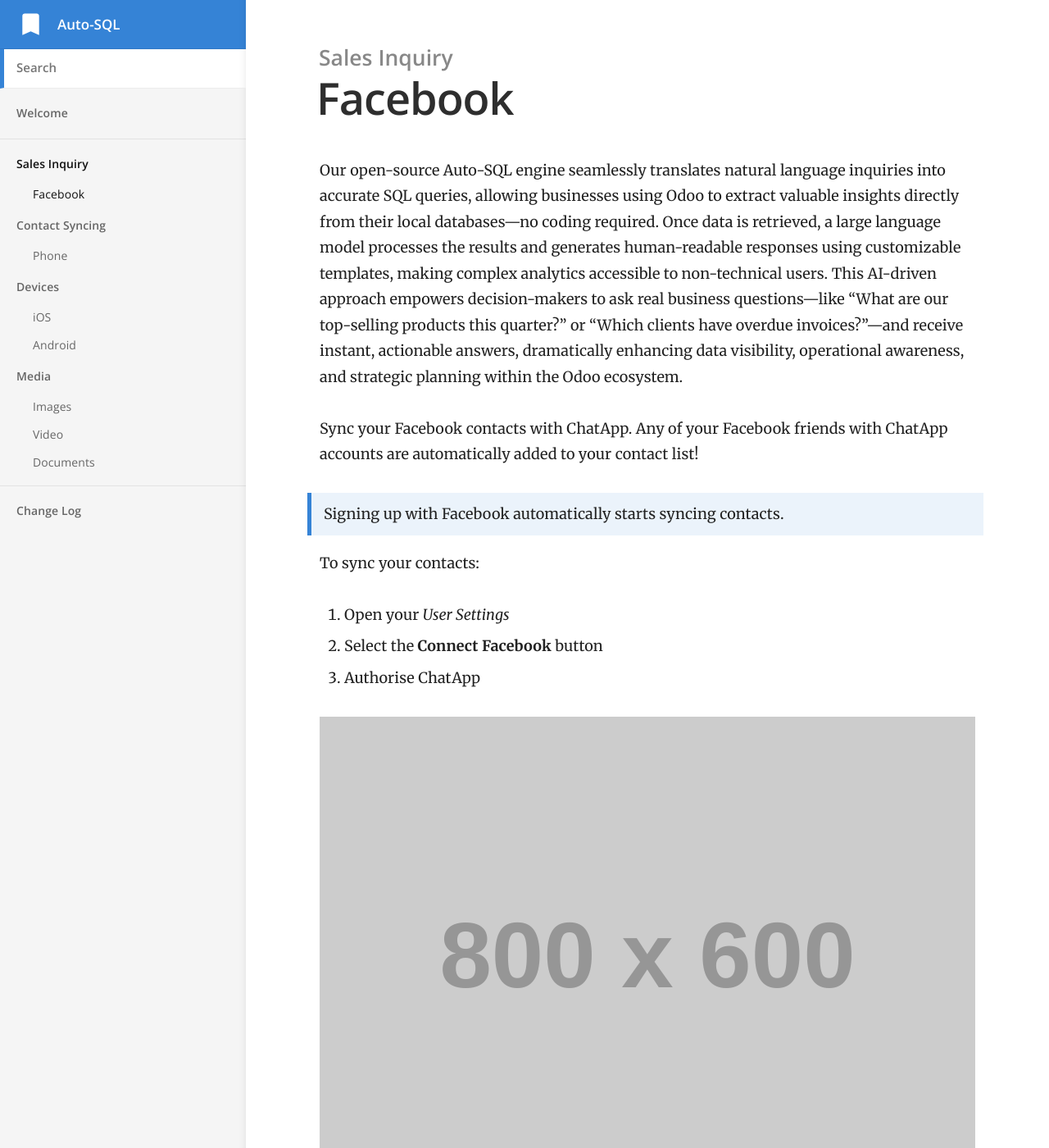
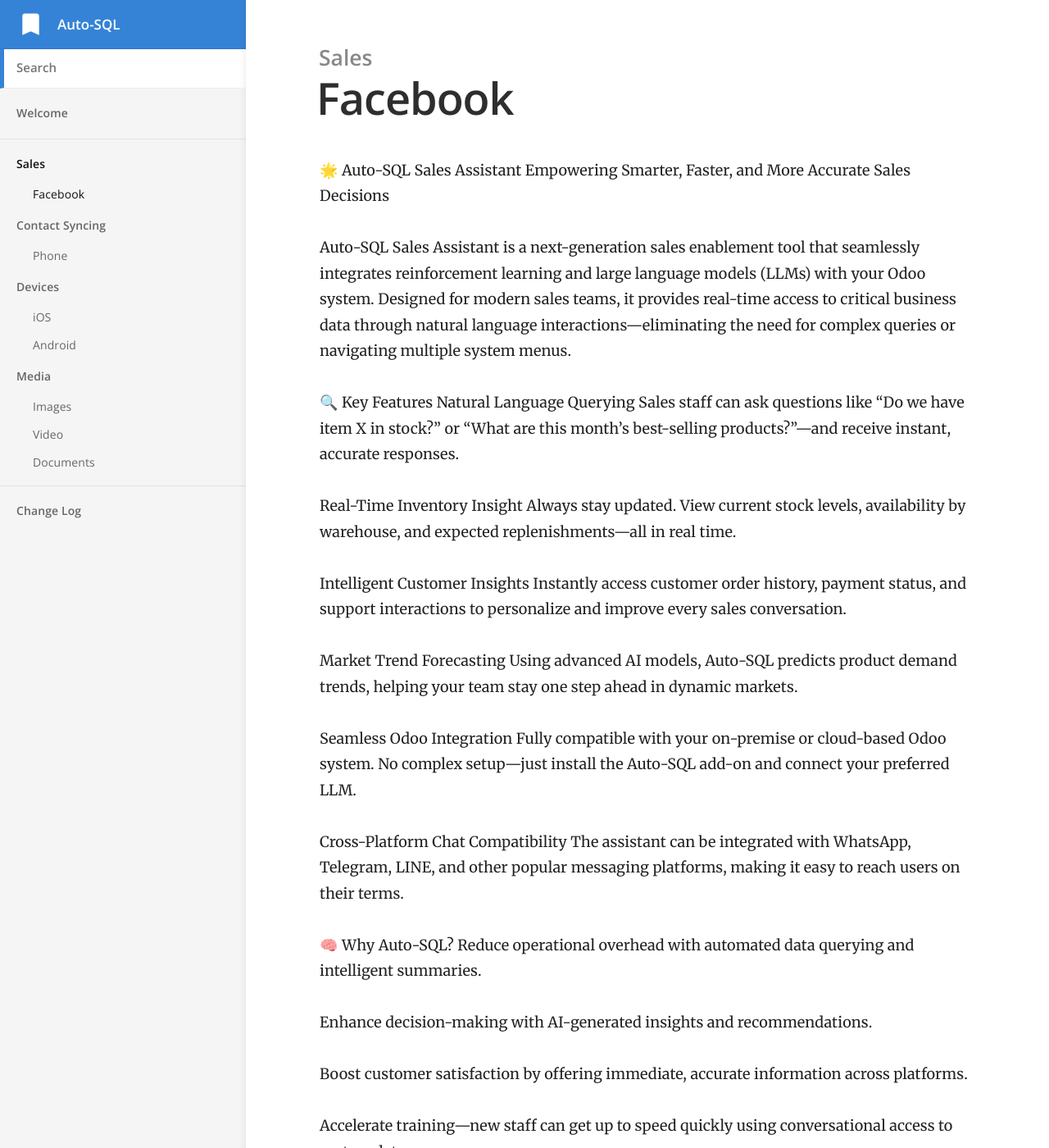
Before and after one commit to openerp-hk-t/doc, a Jekyll site: the page built from _docs/contact-syncing/facebook.md, in a window 1280 px wide and 1400 px high. Shown: the whole window at 82% size. Built offline with Jekyll 4.4.1, drawn with Linux system fonts in a browser that asks for light colours; some of the changed text lies outside the part shown.

Commit message:
Update facebook.md

```diff
--- a/_docs/contact-syncing/facebook.md
+++ b/_docs/contact-syncing/facebook.md
@@ -1,8 +1,52 @@
 ---
 title: Facebook
-category: Sales Inquiry
+category: Sales
 order: 1
 ---
+
+
+🌟 Auto-SQL Sales Assistant
+Empowering Smarter, Faster, and More Accurate Sales Decisions
+
+Auto-SQL Sales Assistant is a next-generation sales enablement tool that seamlessly integrates reinforcement learning and large language models (LLMs) with your Odoo system. Designed for modern sales teams, it provides real-time access to critical business data through natural language interactions—eliminating the need for complex queries or navigating multiple system menus.
+
+🔍 Key Features
+Natural Language Querying
+Sales staff can ask questions like "Do we have item X in stock?" or "What are this month’s best-selling products?"—and receive instant, accurate responses.
+
+Real-Time Inventory Insight
+Always stay updated. View current stock levels, availability by warehouse, and expected replenishments—all in real time.
+
+Intelligent Customer Insights
+Instantly access customer order history, payment status, and support interactions to personalize and improve every sales conversation.
+
+Market Trend Forecasting
+Using advanced AI models, Auto-SQL predicts product demand trends, helping your team stay one step ahead in dynamic markets.
+
+Seamless Odoo Integration
+Fully compatible with your on-premise or cloud-based Odoo system. No complex setup—just install the Auto-SQL add-on and connect your preferred LLM.
+
+Cross-Platform Chat Compatibility
+The assistant can be integrated with WhatsApp, Telegram, LINE, and other popular messaging platforms, making it easy to reach users on their terms.
+
+🧠 Why Auto-SQL?
+Reduce operational overhead with automated data querying and intelligent summaries.
+
+Enhance decision-making with AI-generated insights and recommendations.
+
+Boost customer satisfaction by offering immediate, accurate information across platforms.
+
+Accelerate training—new staff can get up to speed quickly using conversational access to system data.
+
+
+
+
+
+
+
+
+
+
 
 Our open-source Auto-SQL engine seamlessly translates natural language inquiries into accurate SQL queries, allowing businesses using Odoo to extract valuable insights directly from their local databases—no coding required. Once data is retrieved, a large language model processes the results and generates human-readable responses using customizable templates, making complex analytics accessible to non-technical users. This AI-driven approach empowers decision-makers to ask real business questions—like “What are our top-selling products this quarter?” or “Which clients have overdue invoices?”—and receive instant, actionable answers, dramatically enhancing data visibility, operational awareness, and strategic planning within the Odoo ecosystem.
 
```
